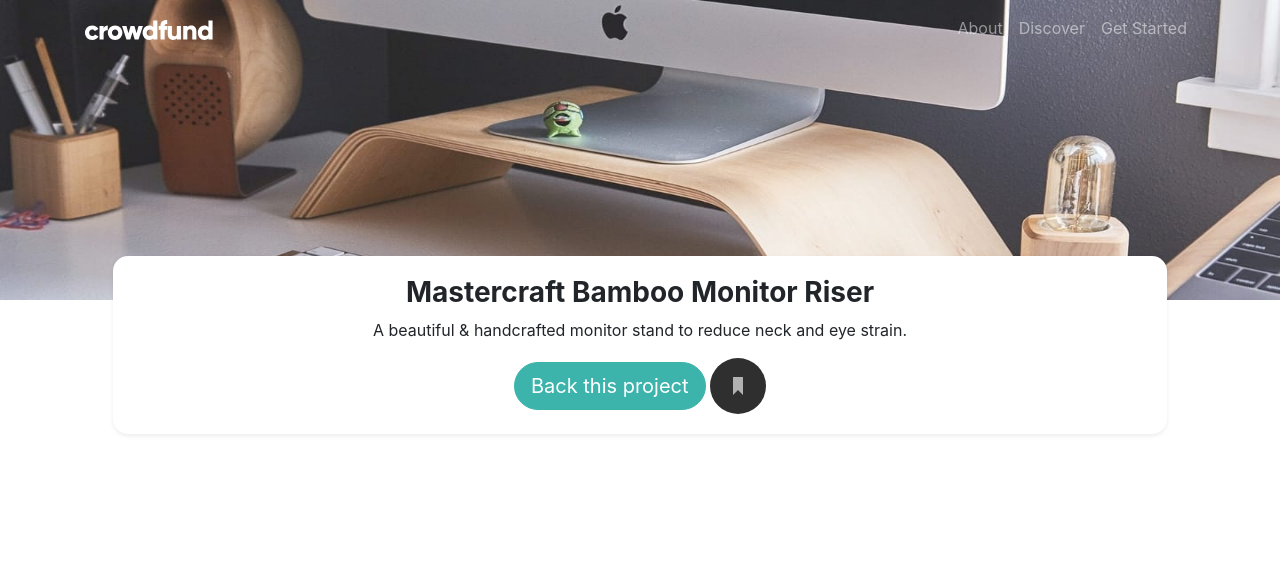
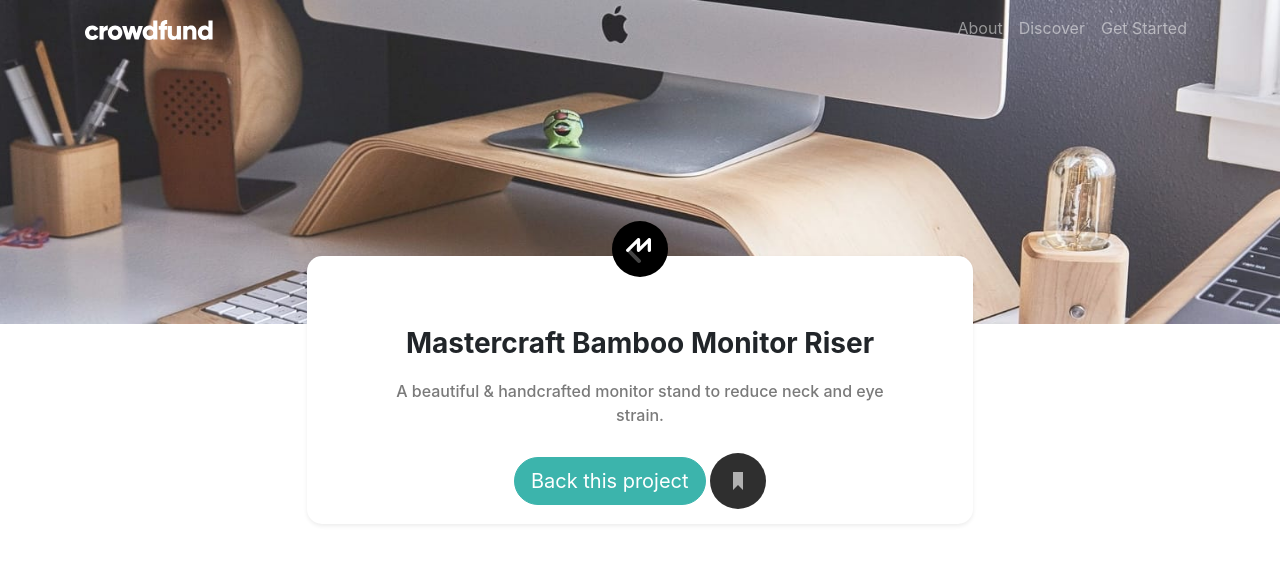
Before and after one commit to gcardenasdev/crowdfunding-product-page-main, a plain HTML site: page index.html in a window 1280 px wide. Drawn offline with nearby package versions, Linux system fonts and the light colour scheme.

Commit message:
layout and style changes to first section

```diff
--- a/index.html
+++ b/index.html
@@ -42,7 +42,7 @@
 
   <section class="container">
     <div class="container-xs bg-white shadow-sm section-one">
-
+      <img src="../images/logo-mastercraft.svg" />
       <h1>Mastercraft Bamboo Monitor Riser</h1>
       <p>A beautiful & handcrafted monitor stand to reduce neck and eye strain.</p>
 
--- a/scss/custom.scss
+++ b/scss/custom.scss
@@ -16,6 +16,12 @@ body {
     padding: 0;
     font-family: $font-stack;
     background-color: $light-gray;
+
+    p {
+    font-weight: 500;
+    color: $dark-gray;
+
+    }
 }
 
 
@@ -30,7 +36,7 @@ header {
 .section-one {
     position: relative;
     top: 200px;
-    padding: 20px 70px;
+    padding: 15px 70px;
     text-align: center;
     border-radius: 15px;
     margin: 0 auto;
@@ -39,7 +45,18 @@ header {
     h1 {
         font-size: 1.75rem;
         font-weight: 700;
+        padding-bottom: 10px;
     }
+
+    p {
+        padding-bottom: 10px;
+    }
+
+    img {
+        position: relative;
+        top: -50px;
+    }
+
 }
 
 
@@ -100,4 +117,8 @@ $theme-colors: (
        background-image: url("../images/image-hero-desktop.jpg");
    }
 
+   .section-one {
+       width: 60%;
+   }
+
 }
```
Also changed, not shown: scss/custom.css, 1 other file.
